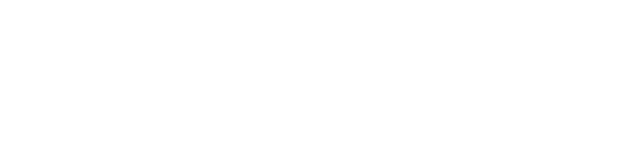
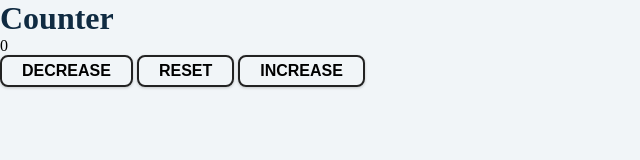
Before and after one commit to AlexScottMartinez/counter, a plain HTML site: page index.html in a window 1280 px wide. Shown: the whole page, without its empty margins (0-640 px from the left). Drawn offline with Linux system fonts and the light colour scheme.

Commit message:
finish index.html and started implementing styles.css file

```diff
--- a/index.html
+++ b/index.html
@@ -8,6 +8,15 @@
    <link rel="stylesheet" href="./styles.css">
 </head>
 <body>
+  <main>
+    <h1>Counter</h1>
+    <span id="value">0</span>
+    <div class="button-container">
+      <button id="decrease-btn" class="btn">decrease</button>
+      <button id="reset-btn" class="btn">reset</button>
+      <button id="increase-btn" class="btn">increase</button>
+    </div>
+  </main>
   <!-- javascript -->
    <script src="./script.js"></script>
 </body>
--- a/styles.css
+++ b/styles.css
@@ -0,0 +1,36 @@
+* {
+    margin: 0;
+    padding: 0;
+    box-sizing: border-box;
+}
+
+body {
+    min-height: 100vh;
+    background-color: #f1f5f8;
+}
+
+h1 {
+    color: #102b42;
+}
+
+.btn {
+    font-family: sans-serif;
+    text-transform: uppercase;
+    background: transparent;
+    letter-spacing: 1.2;
+    display: inline-block;
+    font-weight: 700;
+    transition: 0.3s;
+    border: 2px solid rgb(34, 34, 34);
+    cursor: pointer;
+    box-shadow: 0 1px 3px rgba(0, 0, 0, 0.2);
+    border-radius: 8px;
+    font-size: 1rem;
+    padding: 0.3rem 1.25rem;
+}
+
+.btn:hover,:focus {
+    opacity: 0.7;
+    cursor: pointer;
+    background-color: #999;
+}
```
